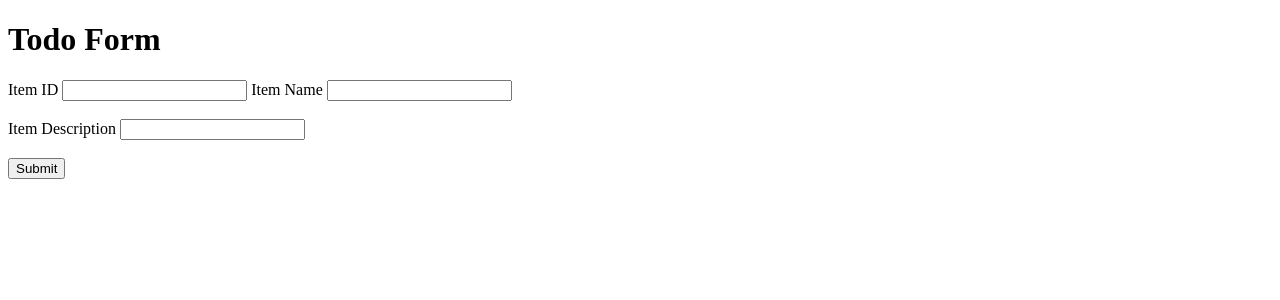
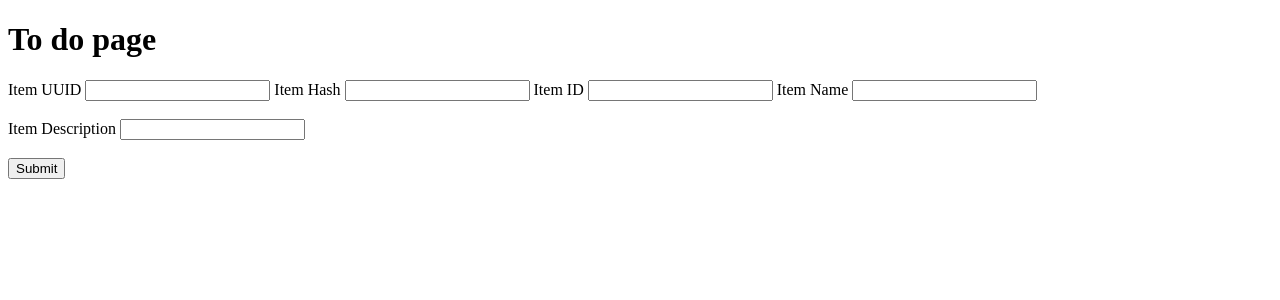
Before and after one commit to bhavanagowda28/git-github-assignment, a Flask app: page / in a window 1280 px wide. Shown: the top 300 px of the page. Run offline with Flask 3, Linux system fonts and the light colour scheme.

```diff
--- a/app.py
+++ b/app.py
@@ -1,3 +1,4 @@
+
 from flask import Flask, jsonify, render_template, request
 from pymongo import MongoClient
 import json
@@ -20,6 +21,8 @@ def api():
         data = json.load(f)
     return jsonify(data)
 
+# Backend route for todo submission
+
 
 @app.route("/submittodoitem", methods=["POST"])
 def submit_todo():
--- a/templates/index.html
+++ b/templates/index.html
@@ -5,10 +5,16 @@
 </head>
 <body>
 
-<h1>Todo Form</h1>
+<h1>To do page</h1>
+<form action="/submittodoitem" method="POST">
 
 
-<form action="/submittodoitem" method="POST">
+<label>Item UUID</label>
+<input type="text" name="itemUUID">
+
+<label>Item Hash</label>
+<input type="text" name="itemHash">
+
 
 <label>Item ID</label>
 <input type="text" name="itemId">
@@ -17,8 +23,10 @@
 <label>Item Name</label>
 <input type="text" name="itemName"><br><br>
 
+
 <label>Item Description</label>
 <input type="text" name="itemDescription"><br><br>
+
 
 <button type="submit">Submit</button>
 
```
